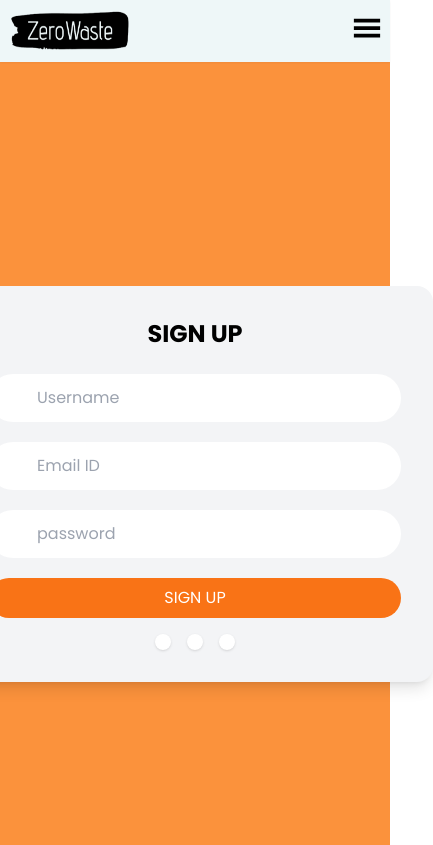
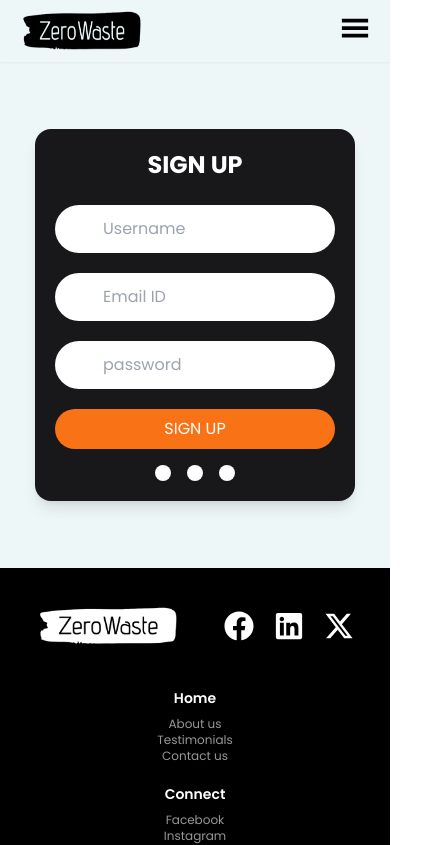
Before and after one commit to Princekashish/IBM-ZeroWaste, a React (Vite) app: page /signup in a window 390 px wide. Shown: the top 845 px of the page, 433 px wide, since content can reach past the window. Built offline with nearby package versions, Linux system fonts and the light colour scheme.

Commit message:
responsive Header

```diff
--- a/src/Components/About.jsx
+++ b/src/Components/About.jsx
@@ -1,12 +1,9 @@
 import React from "react";
 import Sponser from "./Sponser";
 
-
-
 export default function About() {
-
   return (
-    <div className="font-poppins  p-5 min-h-screen     ">
+    <div className="font-poppins p-5 min-h-screen" id="about">
       <h1 className=" text-[#e6511a] md:text-xl text-base font-semibold uppercase leading-[60px] tracking-[3.78px] lg:text-center md:text-center xl:text-sm">
         About us
       </h1>
@@ -40,7 +37,7 @@ export default function About() {
         </div>
       </div>
       {/* marque */}
-      <Sponser/>
+      <Sponser />
       {/* soliddaty pan */}
       <div className="mt-10  flex justify-center items-center">
         <img src="./Solidarity-pana (2) 1.png" alt="" />
--- a/src/Components/Footer/Footer.jsx
+++ b/src/Components/Footer/Footer.jsx
@@ -55,13 +55,14 @@ function Footer() {
         </div>
       </div>
       <div className="bg-[#2D2D2D] xl:bg-black flex justify-center flex-col xl:flex-col-reverse items-center h-14 p-5 ">
-        <p className="  text-[#979797] xl:text-white text-[14px] xl:text-[10px]">
-          © 2024 IBM. All rights reserved.{" "}
-        </p>
+
         <div className="text-white text-[10px] flex gap-5 ">
           <p className="underline">Terms of Service</p>
           <p className="underline">Privacy Policy </p>
         </div>
+        <p className="  text-[#979797] xl:text-white text-[14px] xl:text-[10px]">
+          © 2024 IBM. All rights reserved.{" "}
+        </p>
       </div>
     </>
   );
--- a/src/Components/Header/Navbar.jsx
+++ b/src/Components/Header/Navbar.jsx
@@ -10,7 +10,7 @@ function Navbar() {
   const navItems = [
     {
       name: "Home",
-      link: "/",
+      link: "#home",
     },
     {
       name: "About",
@@ -31,7 +31,7 @@ function Navbar() {
   ];
 
   return (
-    <div className="sticky top-0 font-poppins shadow-sm bg-[#EEF7F8] xl:p-5 p-2 flex justify-between items-center w-full z-20">
+    <div className="sticky top-0 font-poppins shadow-sm bg-[#EEF7F8] xl:p-5  pl-5 pr-5 p-2 flex justify-between items-center w-full z-20">
       <div>
         <Link to="/">
           <img
@@ -84,7 +84,7 @@ function Navbar() {
             toggle ? "flex" : "hidden"
           }   absolute top-0 right-0 left-0 p-5   bg-[#EEF7F8] h-screen flex flex-col   transition-opacity duration-500 ease-in-out`}
         >
-          <div>
+          <div onClick={() => setToggle(false)}>
             <Link to="/">
               <img src={logo} alt="logo" className=" w-[127px] h-[46px]   " />
             </Link>
@@ -95,20 +95,29 @@ function Navbar() {
               return (
                 <div
                   key={index}
-                  className=" text-xl cursor-pointer text-[#484848]"
+                  className="text-xl cursor-pointer text-[#484848]"
                 >
-                  <Link to={item.link}>{item.name}</Link>
+                  {item.link.startsWith("#") ? (
+                    <a href={item.link} onClick={() => setToggle(false)}>
+                      {item.name}{" "}
+                    </a>
+                  ) : (
+                    <Link to={item.link} onClick={() => setToggle(false)}>
+                      {item.name}
+                    </Link>
+                  )}
                 </div>
               );
             })}
             <Link
-              to={"/singup"}
+              to={"/signup"}
+              onClick={() => setToggle(false)}
               className="mt-2  text-xl cursor-pointer text-[#484848]"
             >
               Signup
             </Link>
 
-            <div className="mt-10  absolute bottom-16   left-16 ">
+            <div className="mt-10  flex justify-center items-center ">
               <Button
                 msg="Donate"
                 className="px-28 py-3 text-white bg-black rounded-full"
--- a/src/Components/Hero.jsx
+++ b/src/Components/Hero.jsx
@@ -8,7 +8,7 @@ import { Autoplay, Navigation, Scrollbar } from "swiper/modules";
 
 function Hero() {
   return (
-    <div className="font-poppins  p-5 h-[80vh] md:mt-10   flex justify-start pt-10 md:h-[30vh]   xl:h-[70vh] items-start xl:p-10 xl:gap-10 xl:justify-around gap-10 flex-col xl:flex-row">
+    <div id="home" className="font-poppins  p-5 h-[80vh] md:mt-10   flex justify-start pt-10 md:h-[30vh]   xl:h-[70vh] items-start xl:p-10 xl:gap-10 xl:justify-around gap-10 flex-col xl:flex-row">
       <div>
         <div className="xl:flex xl:flex-col xl:justify-center xl:items-start xl:gap-5 ">
           <h1 className=" text-black font-poppins text-4xl lg:text-6xl font-bold text-center lg:text-start  lg:tracking-wider">
--- a/src/Pages/Signup.jsx
+++ b/src/Pages/Signup.jsx
@@ -3,15 +3,15 @@ import { signup } from "../assets";
 
 function Signup() {
   return (
-    <div className="flex flex-col items-center justify-center min-h-screen bg-orange-400">
+    <div className="flex flex-col items-center justify-center h-[60vh] bg-[#EEF7F8] ]">
       <div className="flex flex-row items-center justify-center  w-full ">
         <div className="w-1/2 p-8 hidden xl:block">
           <div className="flex items-center justify-center h-full">
             <img src={signup} alt="Sign Up" className="w-full h-auto" />
           </div>
         </div>
-        <div className=" p-8 bg-gray-100 shadow-lg rounded-2xl">
-          <h2 className="mb-6 text-2xl font-bold text-center">SIGN UP</h2>
+        <div className=" xl:p-8 bg-zinc-900 shadow-lg rounded-2xl w-[320px] p-5 ">
+          <h2 className="mb-6 text-2xl font-bold text-center text-white">SIGN UP</h2>
           <form className="flex flex-col gap-5">
             <input
               type="text"
```
